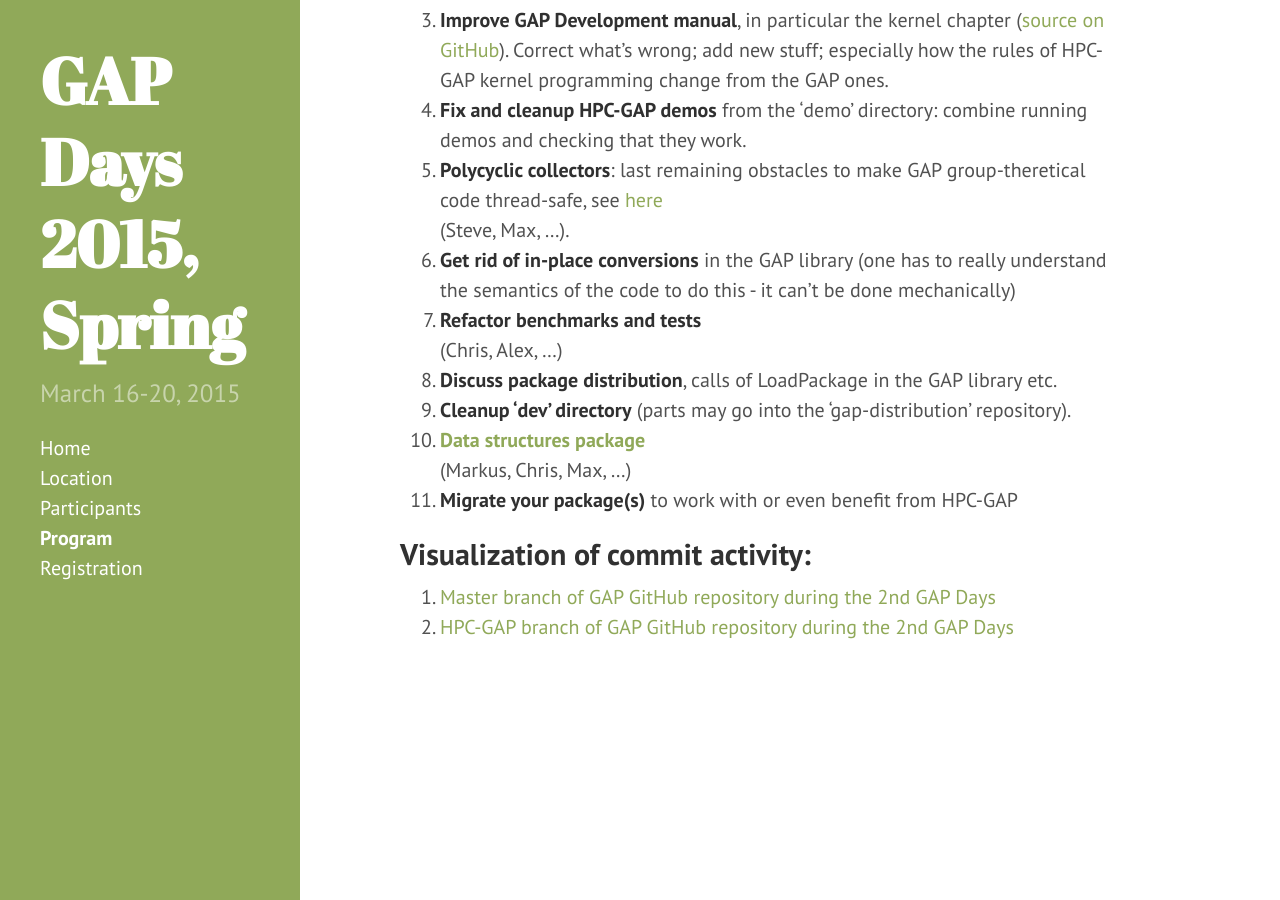
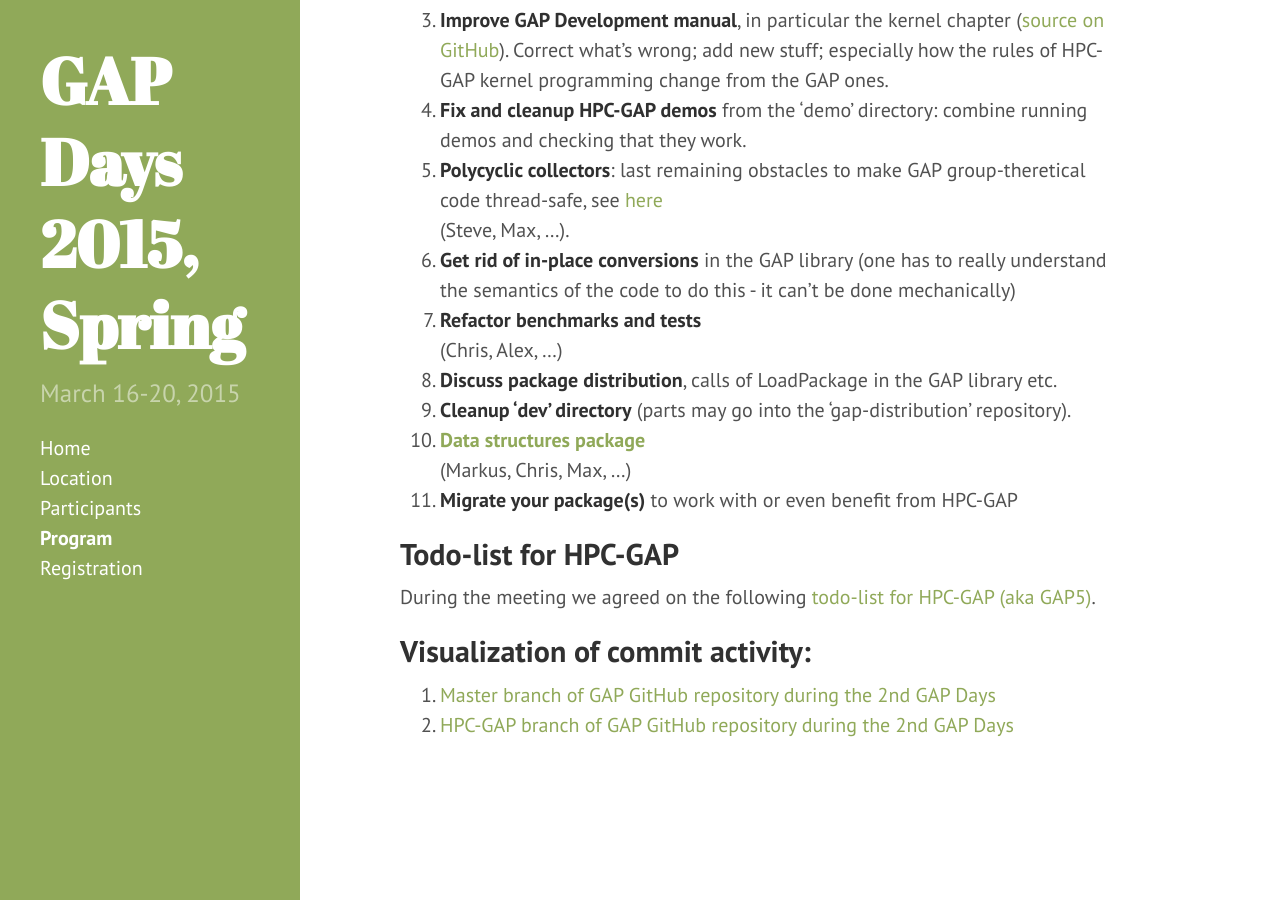
Before and after one commit to gapdays/gapdays2015-spring, a Jekyll site: the page built from program.md, in a window 1280 px wide and 900 px high, scrolled down 1213 px. Built offline with Jekyll 4.4.1, drawn with Linux system fonts in a browser that asks for light colours; Markdown is read by kramdown in place of the engine named in the settings.

Commit message:
Trello for HPC GAP
From: Alexander Konovalov <alexander.konovalov@st-andrews.ac.uk>
Subject: Trello for HPC GAP
Date: 22. Mai 2015 11:46:20 MESZ
To: Mohamed Barakat <mohamed.barakat@rwth-aachen.de>

Dear Mohamed,

Could ypu please post a link to

https://trello.com/b/VfbOtaEC/gap-5

somewhere on 2nd GAP days page?

Thanks
Alex

```diff
--- a/program.md
+++ b/program.md
@@ -57,6 +57,10 @@ it back with the main GAP, etc.
 1. **Migrate your package(s)** to work with or even benefit from HPC-GAP
 
 
+## Todo-list for HPC-GAP
+
+During the meeting we agreed on the following [todo-list for HPC-GAP (aka GAP5)](https://trello.com/b/VfbOtaEC/gap-5).
+
 ## Visualization of commit activity:
 
 1. [Master branch of GAP GitHub repository during the 2nd GAP Days](https://www.youtube.com/watch?v=kXxAeYGLSdY)
```
